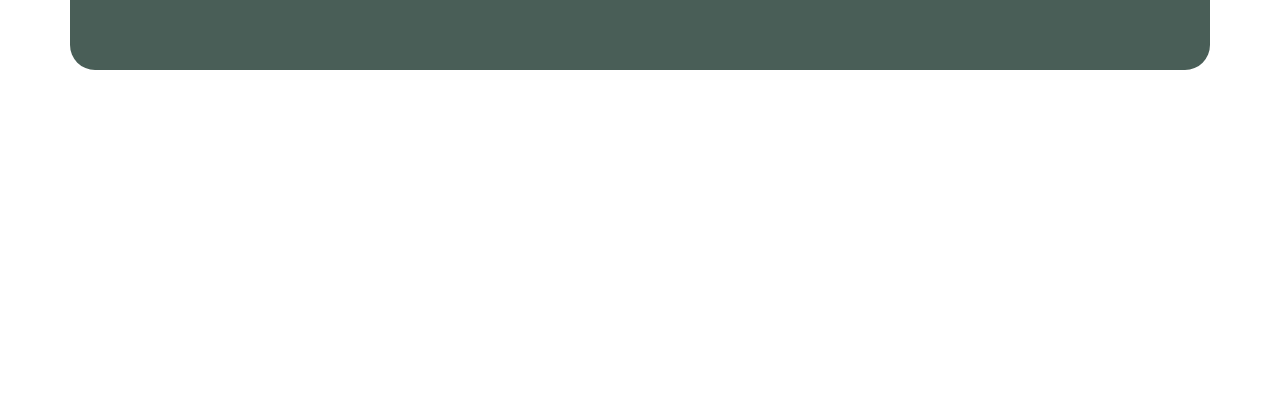
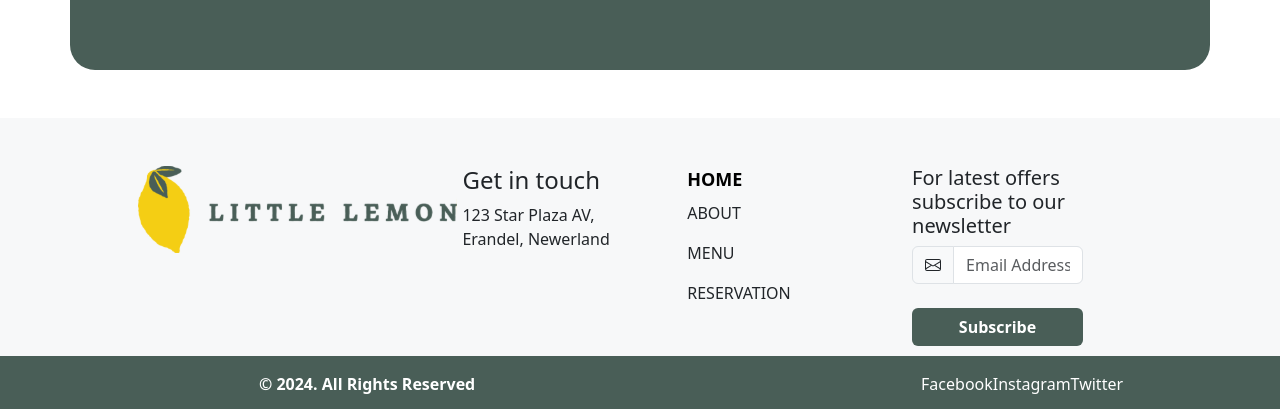
Before and after one commit to codebysamuel/Capstone-Frontend, a React (Create React App) app: page / in a window 1280 px wide. Shown: the part 560-969 px from the top of the page. Before the commit the page ends 800 px from the top, so only its background shows below. Built offline with nearby package versions, Linux system fonts and the light colour scheme.

Commit message:
added simple footer

```diff
--- a/src/App.css
+++ b/src/App.css
@@ -53,3 +53,57 @@
   color:white;
   font-size: 1.5rem;
 }
+
+footer{
+background-color: #f7f8f9;;
+
+margin-left: -15px;
+margin-right: -15px;
+
+}
+.copyright{
+  font-weight: bold;
+}
+footer>.logo{
+  margin-left:10%;
+}
+.touch{
+  margin-left:100px;
+}
+.social{
+  background-color: #495E57;
+  height:7vh;
+  color:white;
+}
+
+.newsletter{
+ margin-right:200px;
+}
+
+.btn-sub{
+ background-color: #495E57 !important;
+ color:white !important;
+ font-weight: bold !important;
+ margin-bottom: 10px;
+}
+
+.activefooter{
+  font-weight: bold;
+  font-size: large;
+  text-decoration: none;
+  color:black
+}
+
+.nonactivefooter{
+  font-weight: normal;
+  text-decoration: none;
+
+  width:60%;
+}
+
+.nonactivefooter:hover{
+  background-color: #F4CE14;
+  color:#495E57;
+  font-weight: bold;
+
+}
--- /dev/null
+++ b/src/components/Footer.js
@@ -0,0 +1,83 @@
+import React from 'react'
+import LLLogo from "../images/logos/Logo.svg";
+import { Link,NavLink} from 'react-router-dom';
+const style = {
+    Active: "activefooter",
+    nonActive: "nonactivefooter nav-item nav-link",
+  };
+const Footer = () => {
+  return (
+    <div className="pt-5">
+
+    <footer className='pt-5'>
+    <div className="row  justify-content-xl-between logo">
+    <div className="col-12 col-md-4 col-lg-3 col-xl-2">
+              <Link to="/" className="logo">
+  <img className="logo-height" src={LLLogo} alt="Little Lemon Logo" />
+  </Link>
+      </div>
+      <div className="col-12 col-md-4 col-lg-3 col-xl-2 touch">        <h4>Get in touch</h4>
+        <p>123 Star Plaza AV, Erandel, Newerland</p>
+      </div>
+      <div className="col-12 col-md-4 col-lg-3 col-xl-2">
+       <ul className="navbar-nav mx-auto ">
+       <NavLink className={({ isActive }) => (isActive ? style.Active : style.nonActive)} to="/">
+              HOME
+            </NavLink>
+            <NavLink className={({ isActive }) => (isActive ? style.Active : style.nonActive)} to="/about">
+              ABOUT
+            </NavLink>
+            <NavLink className={({ isActive }) => (isActive ? style.Active : style.nonActive)} to="/menu">
+              MENU
+            </NavLink>
+            <NavLink className={({ isActive }) => (isActive ? style.Active : style.nonActive)} to="/reserve">
+RESERVATION            </NavLink>
+
+        </ul>
+      </div>
+      <div className="col-12 col-md-4 col-lg-3 col-xl-2 newsletter">
+     <h5> For latest offers subscribe to our newsletter</h5>
+      <form action="#!">
+              <div className="row gy-4">
+                <div className="col-12">
+                  <div className="input-group">
+                    <span className="input-group-text" id="email-newsletter-addon">
+                      <svg xmlns="http://www.w3.org/2000/svg" width="16" height="16" fill="currentColor" class="bi bi-envelope" viewBox="0 0 16 16">
+                        <path d="M0 4a2 2 0 0 1 2-2h12a2 2 0 0 1 2 2v8a2 2 0 0 1-2 2H2a2 2 0 0 1-2-2V4Zm2-1a1 1 0 0 0-1 1v.217l7 4.2 7-4.2V4a1 1 0 0 0-1-1H2Zm13 2.383-4.708 2.825L15 11.105V5.383Zm-.034 6.876-5.64-3.471L8 9.583l-1.326-.795-5.64 3.47A1 1 0 0 0 2 13h12a1 1 0 0 0 .966-.741ZM1 11.105l4.708-2.897L1 5.383v5.722Z" />
+                      </svg>
+                    </span>
+                    <input type="email"
+                    class="form-control" id="email-newsletter" value="" placeholder="Email Address" aria-label="email-newsletter" aria-describedby="email-newsletter-addon" required/>
+                  </div>
+                </div>
+                <div className="col-12">
+                  <div className="d-grid">
+                    <button className="btn btn-sub" type="submit">Subscribe</button>
+                  </div>
+                </div>
+              </div>
+            </form>
+      </div>
+    </div>
+    <div className="row gy-4 gy-md-0 social">
+    <div class="col-xs-12 col-md-7 order-1 order-md-0 mt-3">
+          <div class="copyright text-center align-items-center">
+            &copy; 2024. All Rights Reserved
+          </div>
+          </div>
+          <div class="col-xs-12 col-md-5 order-0 order-md-1 mt-3">
+          <ul class="list-unstyled m-0 p-0 d-flex justify-content-center">
+            <li>Facebook</li>
+            <li>Instagram</li>
+            <li>Twitter</li>
+            </ul>
+        </div>
+    </div>
+    </footer>
+
+    </div>
+
+  )
+}
+
+export default Footer
--- a/src/components/Hero.js
+++ b/src/components/Hero.js
@@ -9,7 +9,7 @@ const Hero = () => {
         restaurant, focused on traditional recipes served with a modern twist.
      </p>
         </div>
-        <div className='col-md-5 mt-5 px-5'>
+        <div className='col-md-5 mt-5 px-5 d-sm-none d-md-block'>
             <img src={restauranfood} alt='restaurant food' className='hero-img'/>
         </div>
 
--- a/src/pages/LayoutPage.js
+++ b/src/pages/LayoutPage.js
@@ -1,3 +1,4 @@
+import Footer from "../components/Footer";
 import Navbar from "../components/Navbar";
 import { Outlet } from "react-router-dom";
 
@@ -6,6 +7,7 @@ const LayoutPage=()=>{
         <>
         <Navbar/>
         <Outlet/>
+        <Footer/>
         </>
     )
 }
```
